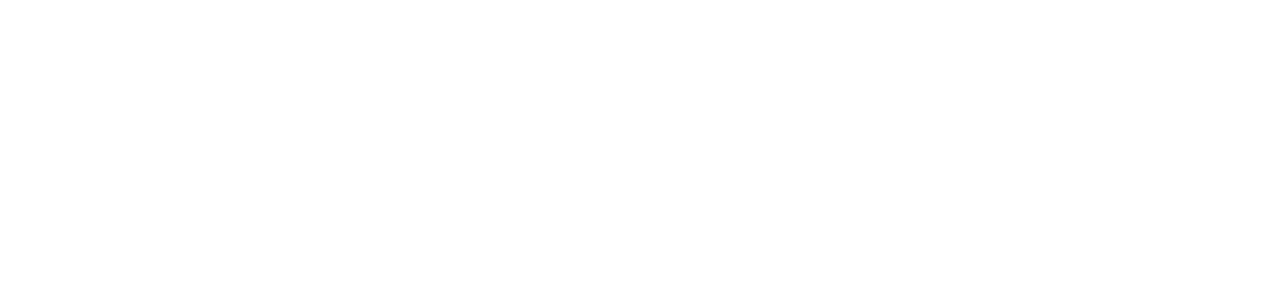
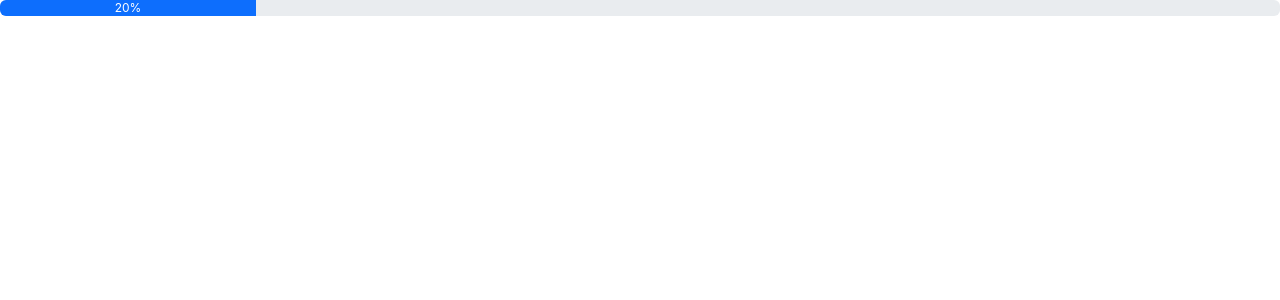
Before and after one commit to IhorTroia/react-hw, a React (Create React App) app: page / in a window 1280 px wide. Shown: the top 300 px of the page. Built offline with nearby package versions, Linux system fonts and the light colour scheme.

Commit message:
hw 75 completed

```diff
--- a/src/App.js
+++ b/src/App.js
@@ -1,11 +1,8 @@
 import './App.css';
+import Progress from "./components/Progress";
 
 function App() {
-  return (
-    <div className="App">
-
-    </div>
-  );
+  return <Progress now={20} />;
 }
 
 export default App;
--- /dev/null
+++ b/src/components/Progress.jsx
@@ -0,0 +1,8 @@
+import ProgressBar from 'react-bootstrap/ProgressBar';
+
+function Progress(props) {
+    const { now } = props;
+    return <ProgressBar now={now} label={`${now}%`} />;
+}
+
+export default Progress;
```
Also changed, not shown: 1 other file (tests, documents, lock files or other folders).
